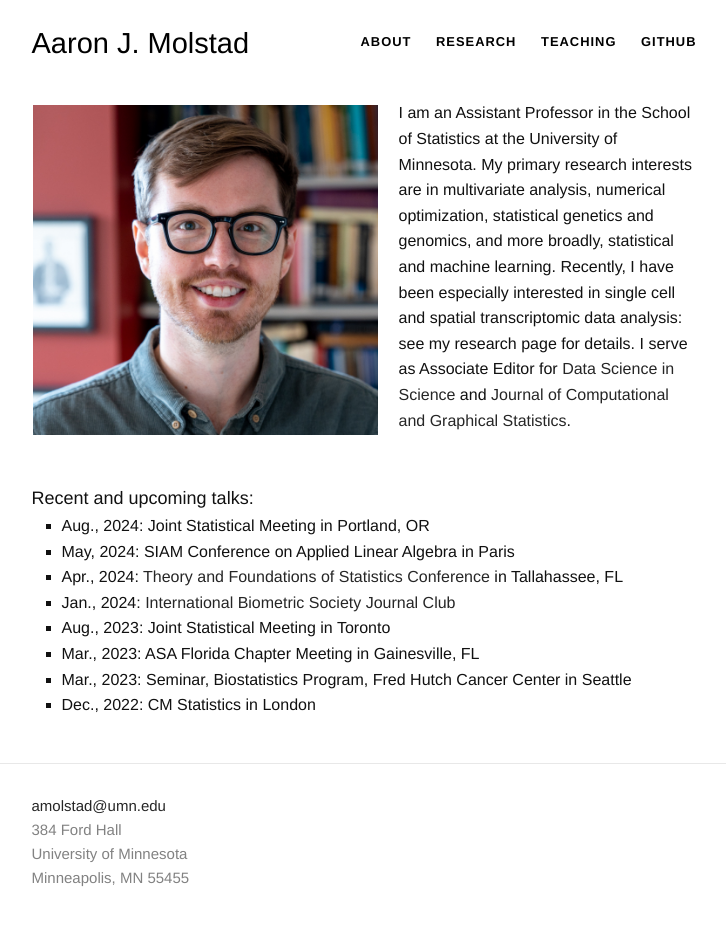
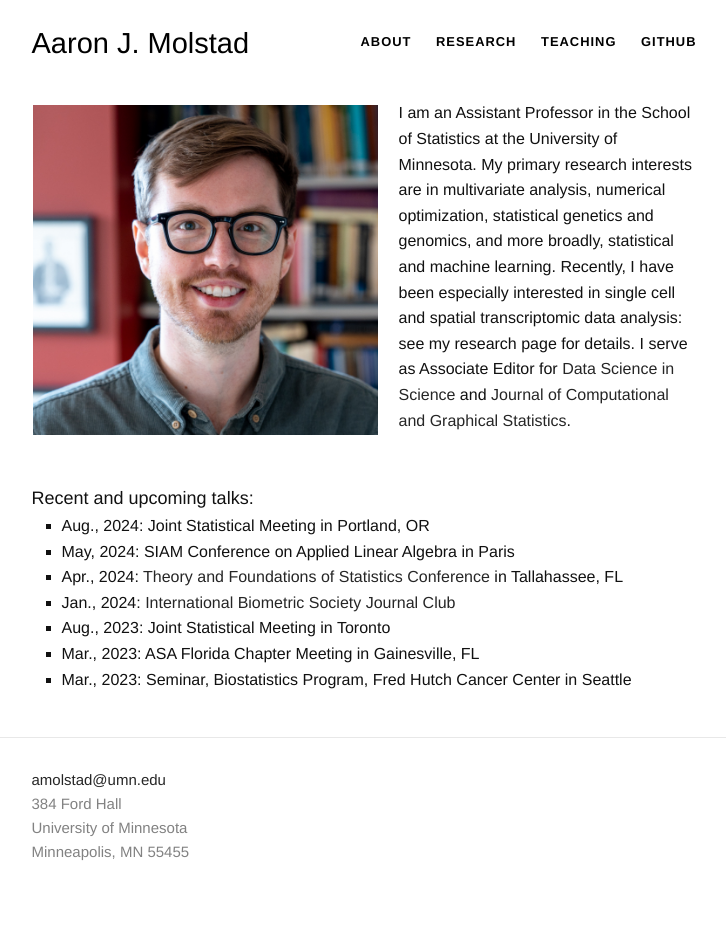
Before and after one commit to ajmolstad/ajmolstad.github.io, a Jekyll site: the page built from index.html, in a window 1280 px wide. Shown: the whole page, without its empty margins (276-1002 px from the left). Built offline with Jekyll 4.4.1, drawn with Linux system fonts in a browser that asks for light colours; after the commit the page ends 924 px from its top, so only the background shows below that.

Commit message:
Update index.html

```diff
--- a/index.html
+++ b/index.html
@@ -50,7 +50,6 @@ University of Florida <br>
   <li> Aug., 2023: Joint Statistical Meeting in Toronto </li>
   <li> Mar., 2023: ASA Florida Chapter Meeting in Gainesville, FL </li>
   <li> Mar., 2023: Seminar, Biostatistics Program, Fred Hutch Cancer Center in Seattle </li>
-  <li> Dec., 2022: CM Statistics in London </li>
 </ul>
 
 </div>
```
